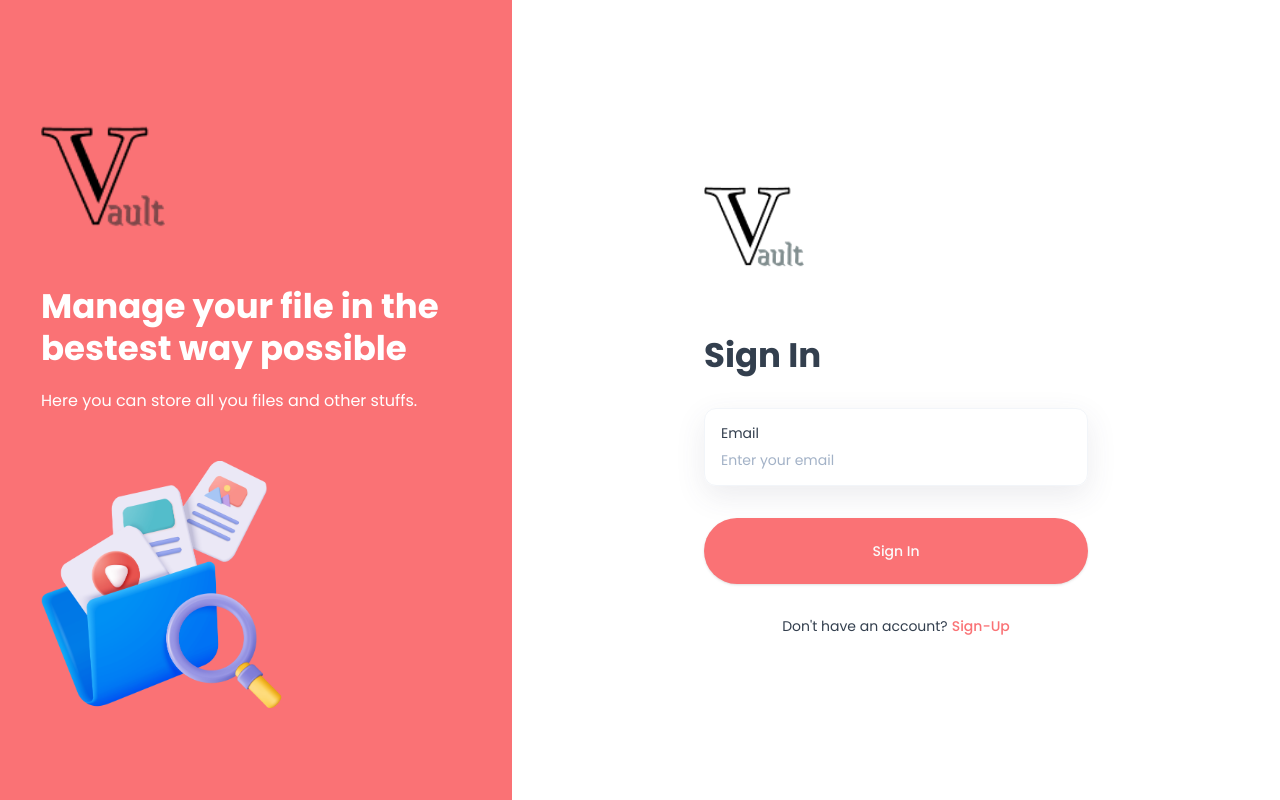
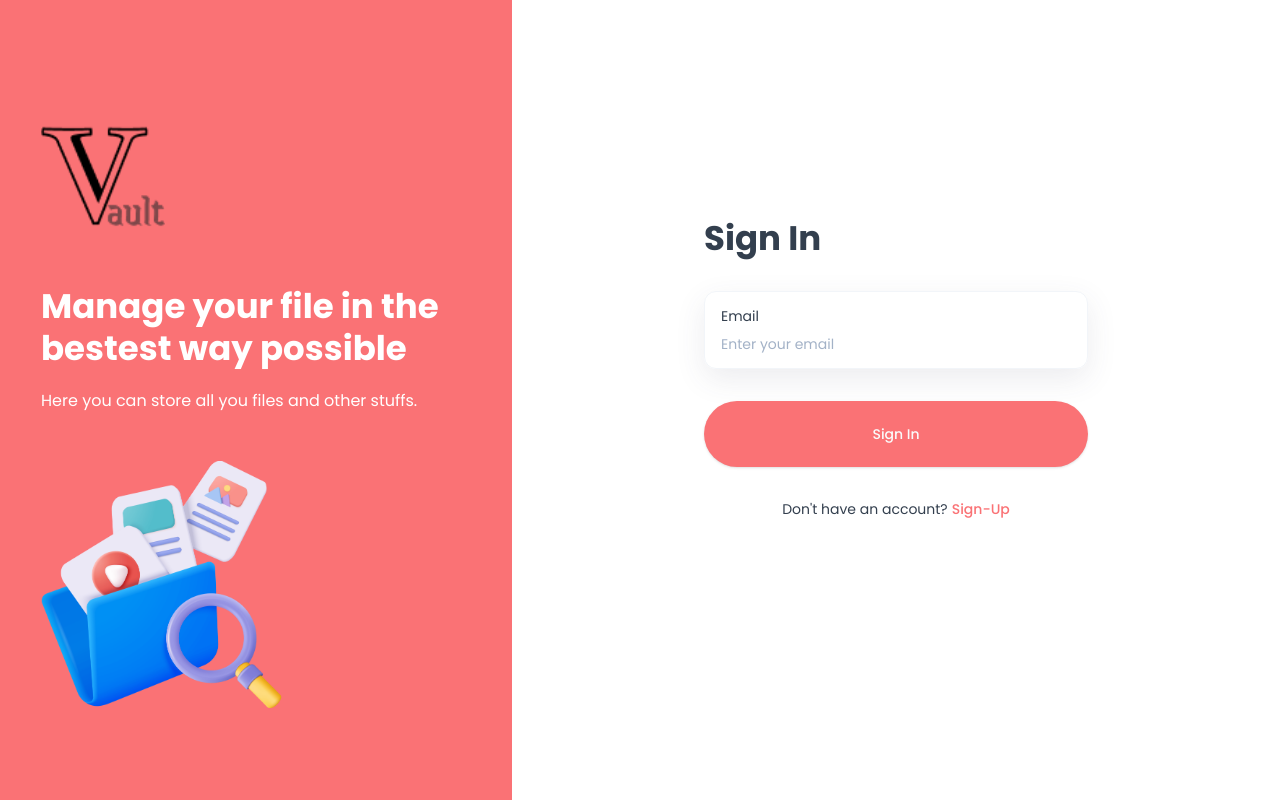
Before and after one commit to Milap-Magar/Vault, a Next.js app: page /sign-in in a window 1280 px wide. Built offline with nearby package versions, Linux system fonts and the light colour scheme; no server answers.

Commit message:
Fixes: LOGO fixes

```diff
--- a/src/app/(auth)/layout.tsx
+++ b/src/app/(auth)/layout.tsx
@@ -29,16 +29,7 @@ const Layout = ({ children }: { children: React.ReactNode }) => {
         </div>
       </section>
       <section className="flex flex-1 flex-col items-center bg-white p-4 py-10 lg:justify-center lg:p-10 lg-py-10">
-        <div className="mb-16 ">
-          <Image
-            src={"/Logo.png"}
-            alt="Logo image"
-            width={44}
-            height={24}
-            className="h-auto w-[80px] lg:w-[100px]"
-          />
-          {children}
-        </div>
+        <div className="mb-16 ">{children}</div>
       </section>
     </div>
   );
--- a/src/components/AuthForm.tsx
+++ b/src/components/AuthForm.tsx
@@ -15,7 +15,7 @@ import {
   FormMessage,
 } from "@/components/ui/form";
 import { Input } from "@/components/ui/input";
-import { use, useState } from "react";
+import { useState } from "react";
 import Image from "next/image";
 import Link from "next/link";
 import OTPModal from "./OTPModal";
```
Also changed, not shown: 1 other file (tests, documents, lock files or other folders).
